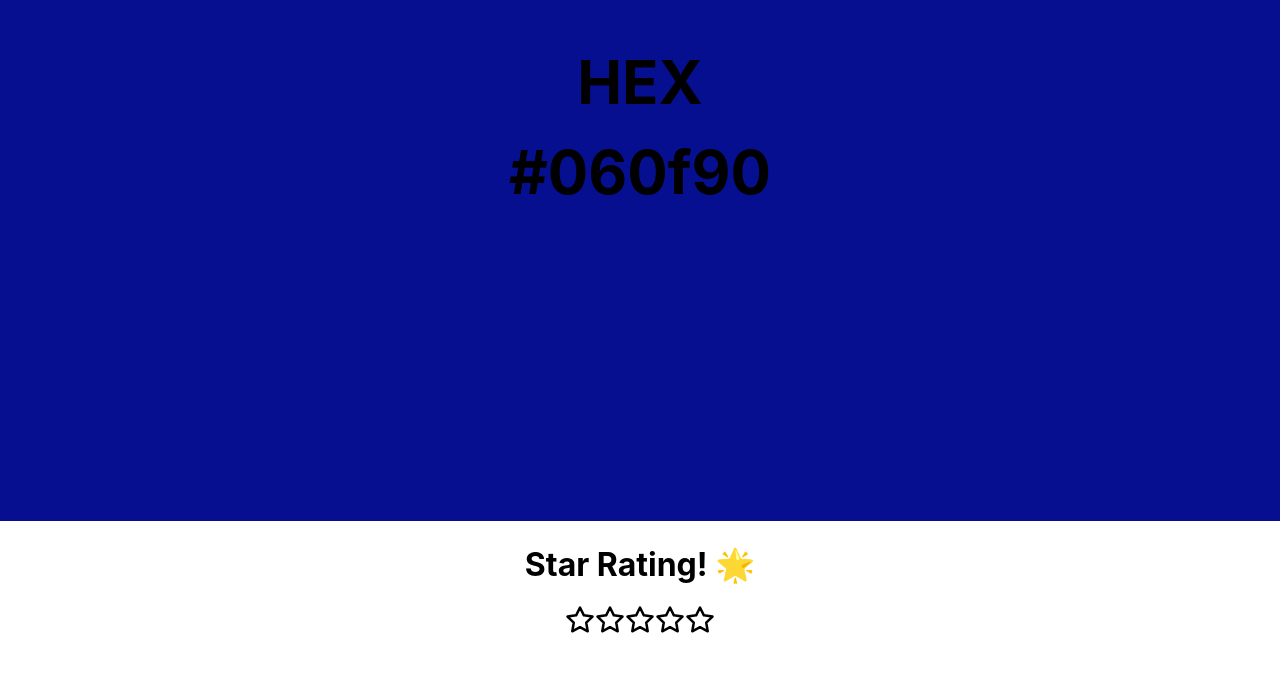
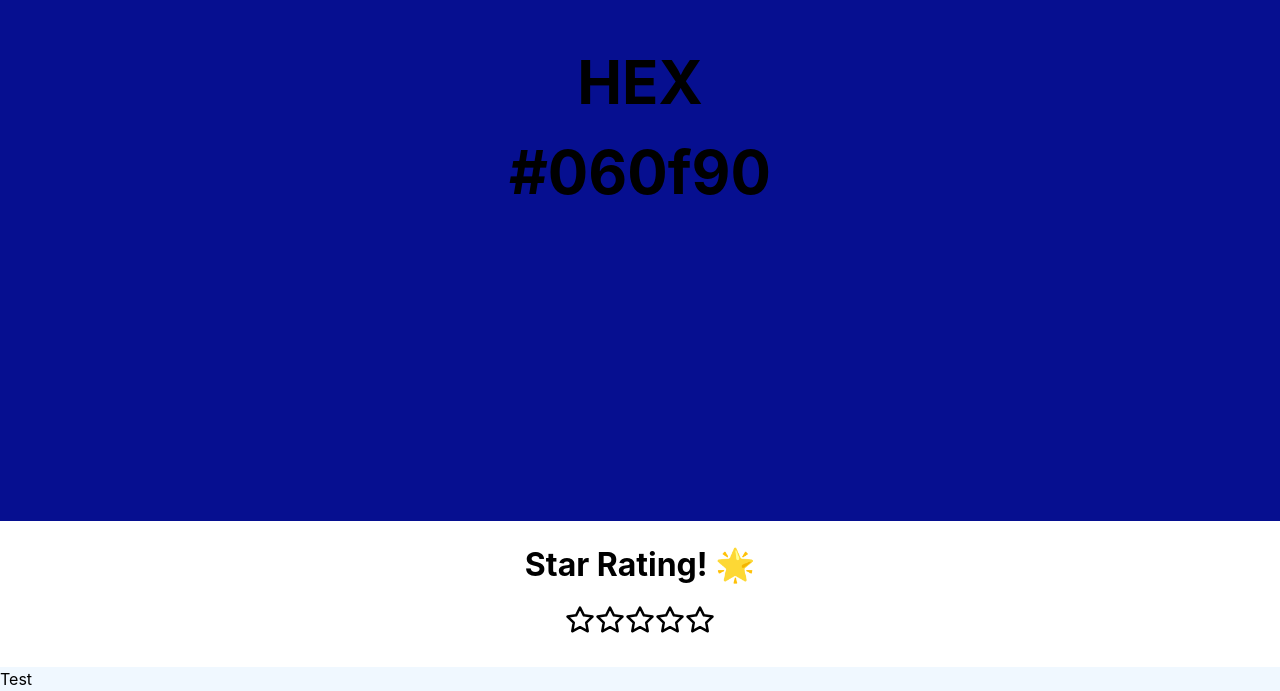
Before and after one commit to greenteaisgreat/Utilities, a React (Create React App) app: page / in a window 1280 px wide. Shown: the part 737-1428 px from the top of the page. Before the commit the page ends 1404 px from the top, so only its background shows below. Built offline with nearby package versions, Linux system fonts and the light colour scheme.

Commit message:
Scaffold ImageSlider Component

```diff
--- a/src/App.jsx
+++ b/src/App.jsx
@@ -1,6 +1,7 @@
 import Accordion from "./components/Accordion/Accordion";
 import GenerateColor from "./components/GenerateColor/GenerateColor";
 import StarRating from "./components/StarRating/StarRating";
+import ImageSlider from "./components/ImageSlider/ImageSlider";
 import "./App.css";
 
 export default function App() {
@@ -9,6 +10,7 @@ export default function App() {
       <Accordion />
       <GenerateColor />
       <StarRating />
+      <ImageSlider />
     </>
   );
 }
--- /dev/null
+++ b/src/components/ImageSlider/ImageSlider.jsx
@@ -0,0 +1,6 @@
+import React from "react";
+import "./imageSlider.css";
+
+export default function ImageSlider() {
+  return <div className="image-slider-wrapper">Test</div>;
+}
--- /dev/null
+++ b/src/components/ImageSlider/imageSlider.css
@@ -0,0 +1,3 @@
+.image-slider-wrapper {
+  background-color: aliceblue;
+}
```
